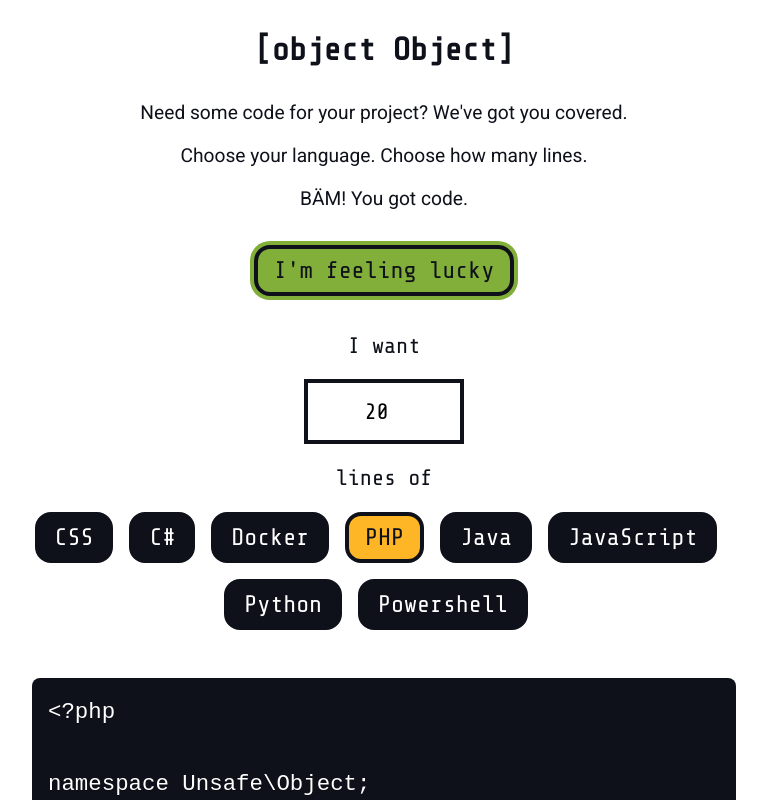
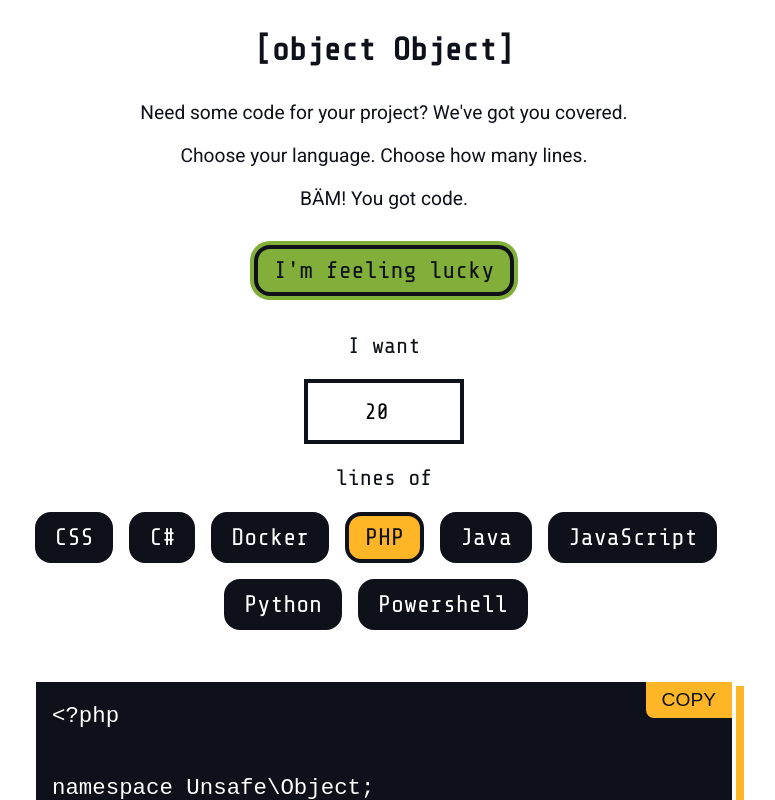
Before and after one commit to whitep4nth3r/randomcodegenerator.lol, a Next.js app: page / in a window 1280 px wide. Both pictures are taken after a click on the button "I'm feeling lucky". Shown: the top 800 px of the page, without its empty margins (256-1031 px from the left). Built offline with nearby package versions, Linux system fonts and the light colour scheme.

Commit message:
Added copy button

```diff
--- a/pages/index.js
+++ b/pages/index.js
@@ -32,6 +32,10 @@
     setResult(newCode);
   }
 
+  function copyCode() {
+    navigator.clipboard.writeText(result);
+  }
+
   return (
     <>
       <PageMeta />
@@ -42,7 +46,11 @@
         <p className="blurb">Choose your language. Choose how many lines.</p>
         <p className="blurb">BÄM! You got code.</p>
 
-        <button type="button" class="selector__button selector__button--luckyDip" onClick={luckyDip}>
+        <button
+          type="button"
+          className="selector__button selector__button--luckyDip"
+          onClick={luckyDip}
+        >
           I'm feeling lucky
         </button>
 
@@ -78,6 +86,9 @@
         {result.length > 0 && (
           <div className="result">
             <pre className="result__pre">
+              <button type="button" className="copyButton" onClick={copyCode}>
+                Copy
+              </button>
               <code>{result}</code>
             </pre>
           </div>
--- a/styles/globals.css
+++ b/styles/globals.css
@@ -146,7 +146,8 @@
 }
 
 .result__pre {
-  border-radius: 0.5rem;
+  position: relative;
+  border-radius: 0;
   background: var(--black);
   padding: 1rem;
   overflow: auto;
@@ -161,4 +162,33 @@
   word-wrap: normal;
   line-height: 1.5;
   tab-size: 4;
+  overflow: hidden;
+  border: 0.25rem solid var(--white);
+  box-shadow: 0.5rem 0.5rem 0 0 var(--yellow);
 }
+
+.copyButton {
+  border-width: 0;
+  position: absolute;
+  right: 0;
+  margin-top: -1rem;
+  padding: 0.5rem 1rem;
+  cursor: pointer;
+  background-color: var(--yellow);
+  color: var(--black);
+  border-radius: 0 0 0 0.5rem;
+  font-size: 1.2rem;
+  line-height: 1;
+  text-transform: uppercase;
+  transition: all 0.2s ease-in-out;
+}
+
+.copyButton:hover {
+  box-shadow: var(--green) 0 0 0 0.25rem;
+}
+
+.copyButton:focus {
+  outline-width: 0;
+  box-shadow: var(--green) 0 0 0 0.25rem;
+  transition: box-shadow 0.2s ease 0s;
+}
```
